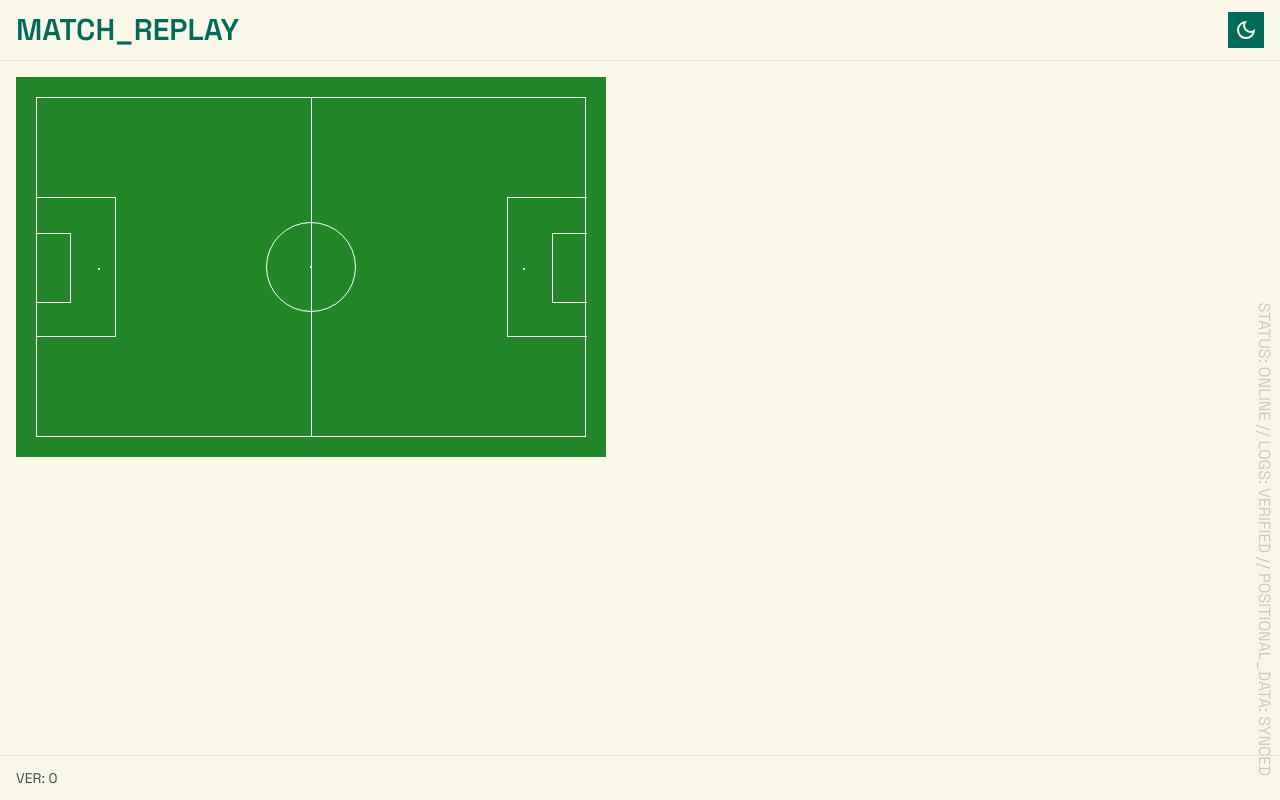
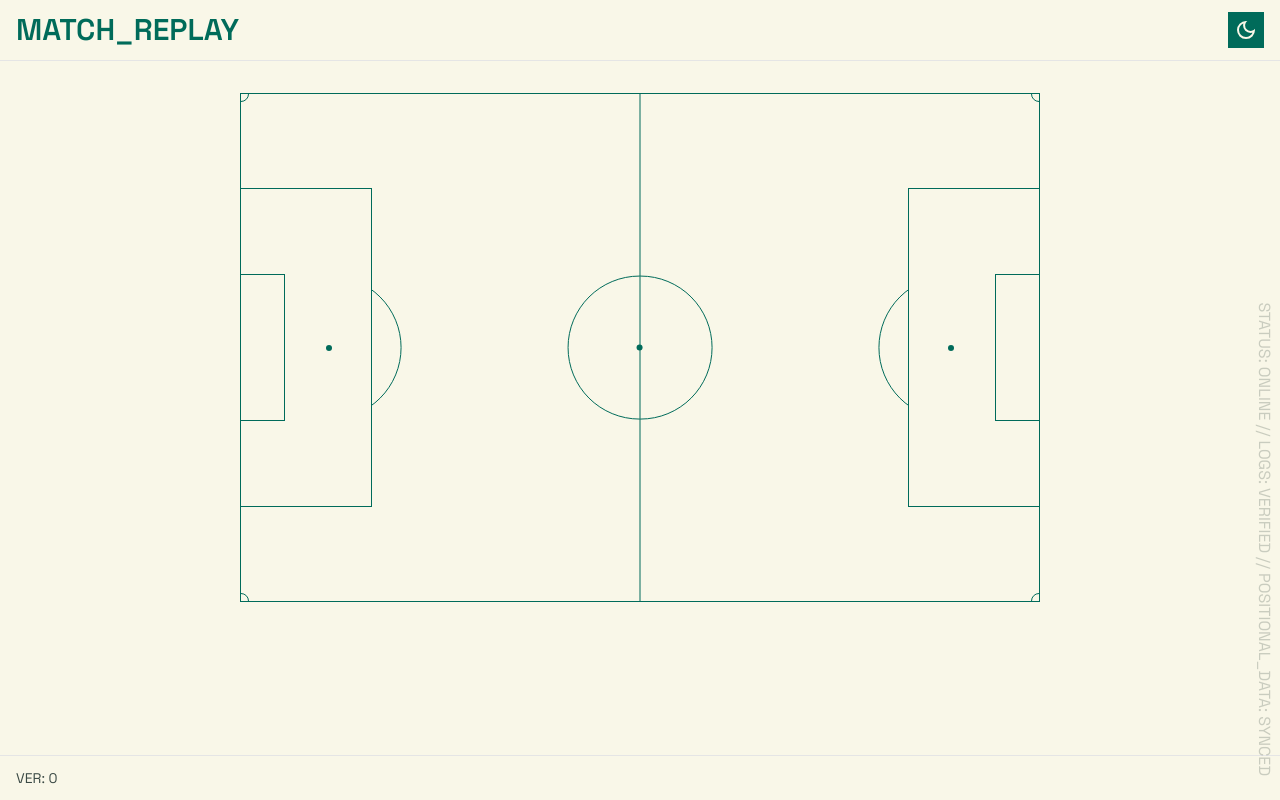
Before and after one commit to lpatino10/soccer-position-tracker, a SvelteKit app in the folder playback-site/: page /1 in a window 1280 px wide. Built offline with nearby package versions, Linux system fonts and the light colour scheme; no server answers; the database is empty.

Commit message:
Improve field rendering and convert to Tailwind styles

```diff
--- a/playback-site/src/routes/+layout.svelte
+++ b/playback-site/src/routes/+layout.svelte
@@ -25,7 +25,7 @@
 		<p class="text-body text-sm">{`VER: ${version}`}</p>
 	</div>
 	<div
-		class="absolute rotate-90 right-0 bottom-0 origin-top-right -translate-x-1 text-body/25"
+		class="absolute rotate-90 right-0 bottom-0 origin-top-right -translate-x-1 text-body/25 whitespace-nowrap"
 	>
 		STATUS: ONLINE // LOGS: VERIFIED // POSITIONAL_DATA: SYNCED
 	</div>
--- a/playback-site/src/routes/[gameId]/+page.svelte
+++ b/playback-site/src/routes/[gameId]/+page.svelte
@@ -2,17 +2,69 @@
   import Player from "./Player.svelte";
 
   const { data } = $props();
+
+  let fieldContainerHeight = $state<number>(0);
+  let fieldContainerWidth = $state<number>(0);
 </script>
 
-<div class="page-container">
-  <section class="pitch">
-    <div class="field left">
-      <div class="penalty-area"></div>
+<div class="flex justify-center size-full">
+  <section class="flex justify-center p-4 w-full">
+    <div
+      bind:clientHeight={fieldContainerHeight}
+      bind:clientWidth={fieldContainerWidth}
+      class="flex relative border border-primary aspect-110/70 h-fit w-full max-w-200 overflow-hidden after:content-[''] after:bg-primary after:h-full after:w-px after:absolute after:left-1/2 after:-translate-x-1/2"
+    >
+      <!-- Left penalty box -->
+      <div
+        class="absolute h-[63%] w-[16.4%] border border-l-0 border-primary top-[18.5%] z-10 bg-neutral"
+      ></div>
+      <div
+        class="absolute h-[29%] w-[5.5%] border border-l-0 border-primary top-[35.5%] z-10"
+      ></div>
+      <div
+        class="absolute bg-primary size-1 rounded-full top-1/2 left-[11%] -translate-1/2 z-10 md:size-1.5"
+      ></div>
+      <div
+        class="absolute top-1/2 left-[11%] -translate-1/2 h-2/7 aspect-square border border-primary rounded-full"
+      ></div>
+
+      <!-- Center circle -->
+      <div
+        class="relative h-2/7 aspect-square border border-primary rounded-full left-1/2 top-1/2 -translate-1/2"
+      >
+        <div
+          class="absolute bg-primary size-1 rounded-full left-1/2 top-1/2 -translate-1/2 md:size-1.5"
+        ></div>
       </div>
-    <div class="field right">
-      <div class="penalty-area"></div>
-    </div>
-    <div class="center-circle"></div>
+
+      <!-- Right penalty box -->
+      <div
+        class="absolute h-[63%] w-[16.4%] border border-r-0 border-primary top-[18.5%] right-0 z-10 bg-neutral"
+      ></div>
+      <div
+        class="absolute h-[29%] w-[5.5%] border border-r-0 border-primary top-[35.5%] right-0 z-10"
+      ></div>
+      <div
+        class="absolute bg-primary size-1 rounded-full top-1/2 right-[11%] translate-x-1/2 -translate-y-1/2 z-10 md:size-1.5"
+      ></div>
+      <div
+        class="absolute top-1/2 right-[11%] translate-x-1/2 -translate-y-1/2 h-2/7 aspect-square border border-primary rounded-full"
+      ></div>
+
+      <!-- Corners -->
+      <div
+        class="absolute top-0 left-0 h-3 aspect-square rounded-full border border-primary -translate-1/2 md:h-4"
+      ></div>
+      <div
+        class="absolute top-0 right-0 h-3 aspect-square rounded-full border border-primary translate-x-1/2 -translate-y-1/2 md:h-4"
+      ></div>
+      <div
+        class="absolute bottom-0 left-0 h-3 aspect-square rounded-full border border-primary -translate-x-1/2 translate-y-1/2 md:h-4"
+      ></div>
+      <div
+        class="absolute bottom-0 right-0 h-3 aspect-square rounded-full border border-primary translate-1/2 md:h-4"
+      ></div>
+
       {#await data.positions}
         <div
           class="absolute top-1/2 left-1/2 transform -translate-x-1/2 -translate-y-1/2 bg-gray-700 flex items-center justify-center p-1 rounded-md"
@@ -22,8 +74,9 @@
           </span>
         </div>
       {:then positionData}
-      <Player {positionData} />
+        <Player {fieldContainerHeight} {fieldContainerWidth} {positionData} />
       {/await}
+    </div>
   </section>
   {#if data.game}
     <div class="flex flex-col gap-2">
@@ -46,106 +99,3 @@
     </div>
   {/if}
 </div>
-
-<style>
-  .page-container {
-    display: flex;
-  }
-
-  .pitch {
-    background-color: #238729;
-    width: 590px;
-    height: 380px;
-    position: relative;
-  }
-  .pitch:after {
-    content: "";
-    border-left: 1px solid white;
-    position: absolute;
-    top: 20px;
-    left: 295px;
-    display: block;
-    height: 340px;
-  }
-
-  .pitch:before {
-    content: "";
-    border: 1px solid white;
-    position: absolute;
-    top: 20px;
-    left: 20px;
-    display: block;
-    width: 550px;
-    height: 340px;
-  }
-
-  .center-circle {
-    position: absolute;
-    top: 145px;
-    left: 250px;
-    width: 90px;
-    height: 90px;
-    border: 1px solid white;
-    border-radius: 50%;
-  }
-  .center-circle:after {
-    position: absolute;
-    top: 43px;
-    left: 43px;
-    width: 1px;
-    height: 1px;
-    background-color: white;
-    content: "";
-    border: 1px solid white;
-  }
-
-  .penalty-area {
-    position: absolute;
-    height: 140px;
-    width: 80px;
-    top: 120px;
-    border: 1px solid white;
-  }
-
-  .left .penalty-area {
-    left: 20px;
-    border-left: 0;
-  }
-
-  .right .penalty-area {
-    right: 19px;
-    border-right: 0;
-  }
-
-  .penalty-area:before {
-    position: absolute;
-    height: 70px;
-    width: 35px;
-    top: 35px;
-    border: 1px solid white;
-    content: "";
-  }
-  .left .penalty-area:before {
-    left: 0px;
-    border-left: 0;
-  }
-  .right .penalty-area:before {
-    right: 0px;
-    border-right: 0;
-  }
-
-  .penalty-area:after {
-    position: absolute;
-    height: 2px;
-    width: 2px;
-    top: 70px;
-    background-color: white;
-    content: "";
-  }
-  .left .penalty-area:after {
-    right: 15px;
-  }
-  .right .penalty-area:after {
-    left: 15px;
-  }
-</style>
--- a/playback-site/src/routes/[gameId]/Player.svelte
+++ b/playback-site/src/routes/[gameId]/Player.svelte
@@ -1,7 +1,15 @@
 <script lang="ts">
   import type { PositionData } from "$lib/api-types";
 
-  const { positionData }: { positionData: PositionData } = $props();
+  const {
+    fieldContainerHeight,
+    fieldContainerWidth,
+    positionData,
+  }: {
+    fieldContainerHeight: number;
+    fieldContainerWidth: number;
+    positionData: PositionData;
+  } = $props();
   let dataIndex = $state(0);
 
   let playerElement: HTMLDivElement;
@@ -10,9 +18,9 @@
     const interval = setInterval(() => {
       const position = positionData[dataIndex];
 
-      // 20px border outside field boundaries, so we need to account for that.
-      playerElement.style.left = `${position.x * 550 + 20}px`;
-      playerElement.style.top = `${position.y * 340 + 20}px`;
+      // Subtract 4px to center dot.
+      playerElement.style.left = `${position.x * fieldContainerWidth - 4}px`;
+      playerElement.style.top = `${position.y * fieldContainerHeight - 4}px`;
 
       dataIndex += 1;
       if (dataIndex >= positionData.length) {
@@ -28,5 +36,5 @@
 
 <div
   bind:this={playerElement}
-  class="absolute transition-all bg-yellow-300 size-2 rounded-full"
+  class="absolute transition-all bg-tertiary size-2 rounded-full"
 ></div>
```
Lines whose indentation alone changed are shown as unchanged.
